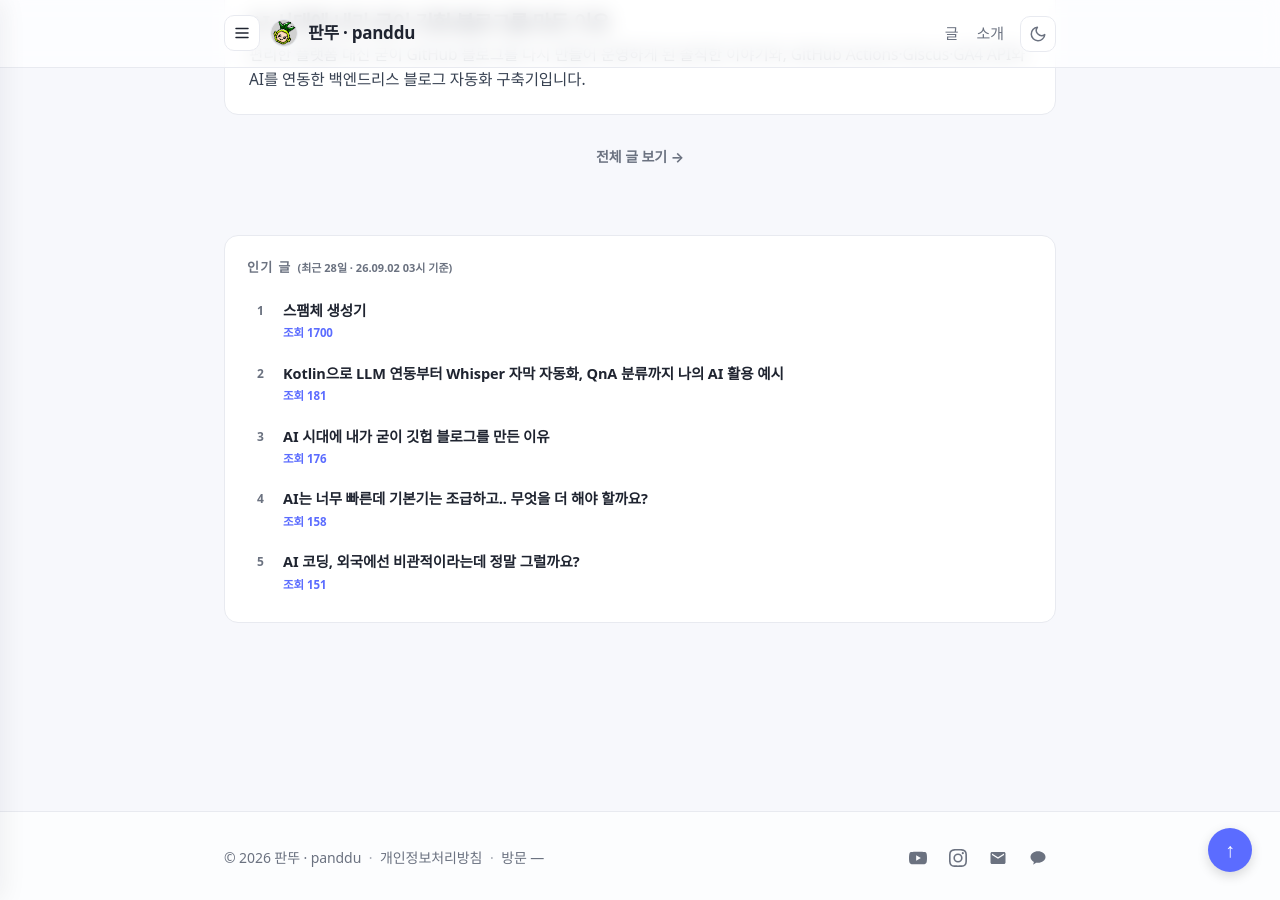
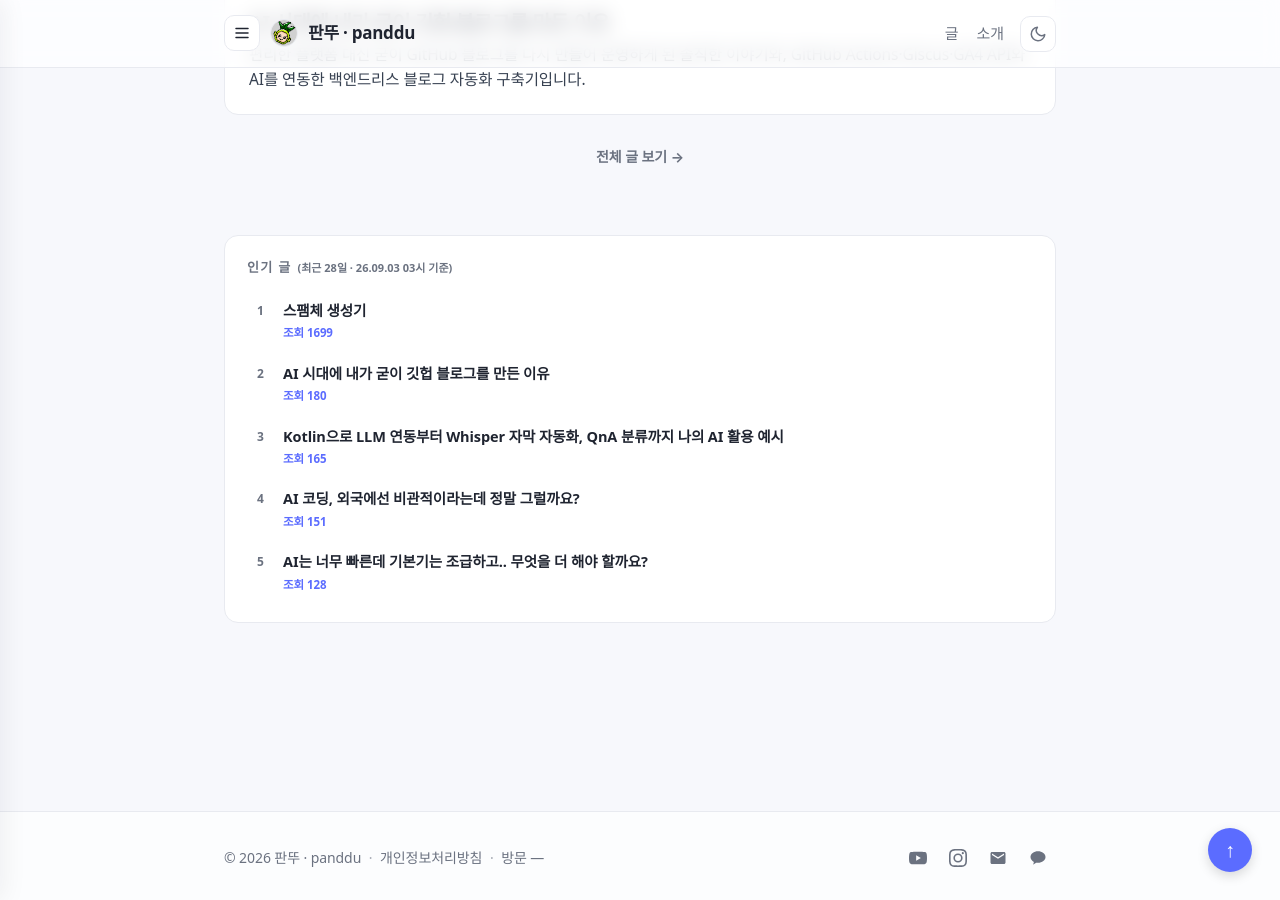
Before and after one commit to panddu/panddu.github.io, a Jekyll site: the page built from index.html, in a window 1280 px wide and 900 px high, scrolled down 1992 px. Built offline with Jekyll 4.4.1, drawn with Linux system fonts in a browser that asks for light colours; some web fonts are replaced.

Commit message:
chore: update popular posts

```diff
--- a/_data/popular_posts.json
+++ b/_data/popular_posts.json
@@ -1,31 +1,31 @@
 {
-  "generated_at": "2026-09-02T03:09:14+09:00",
+  "generated_at": "2026-09-03T03:25:46+09:00",
   "period_days": 28,
   "posts": [
     {
       "title": "스팸체 생성기",
       "url": "/posts/2019/04/spammaker/",
-      "views": 1700
+      "views": 1699
+    },
+    {
+      "title": "AI 시대에 내가 굳이 깃헙 블로그를 만든 이유",
+      "url": "/posts/2026/08/why-i-made-github-blog/",
+      "views": 180
     },
     {
       "title": "Kotlin으로 LLM 연동부터 Whisper 자막 자동화, QnA 분류까지 나의 AI 활용 예시",
       "url": "/posts/2026/08/panddu-ai-workflow/",
-      "views": 181
-    },
-    {
-      "title": "AI 시대에 내가 굳이 깃헙 블로그를 만든 이유",
-      "url": "/posts/2026/08/why-i-made-github-blog/",
-      "views": 176
-    },
-    {
-      "title": "AI는 너무 빠른데 기본기는 조급하고.. 무엇을 더 해야 할까요?",
-      "url": "/posts/2026/08/ai-and-basic-skills/",
-      "views": 158
+      "views": 165
     },
     {
       "title": "AI 코딩, 외국에선 비관적이라는데 정말 그럴까요?",
       "url": "/posts/2026/08/ai-coding-sentiment/",
       "views": 151
+    },
+    {
+      "title": "AI는 너무 빠른데 기본기는 조급하고.. 무엇을 더 해야 할까요?",
+      "url": "/posts/2026/08/ai-and-basic-skills/",
+      "views": 128
     }
   ]
 }
```
